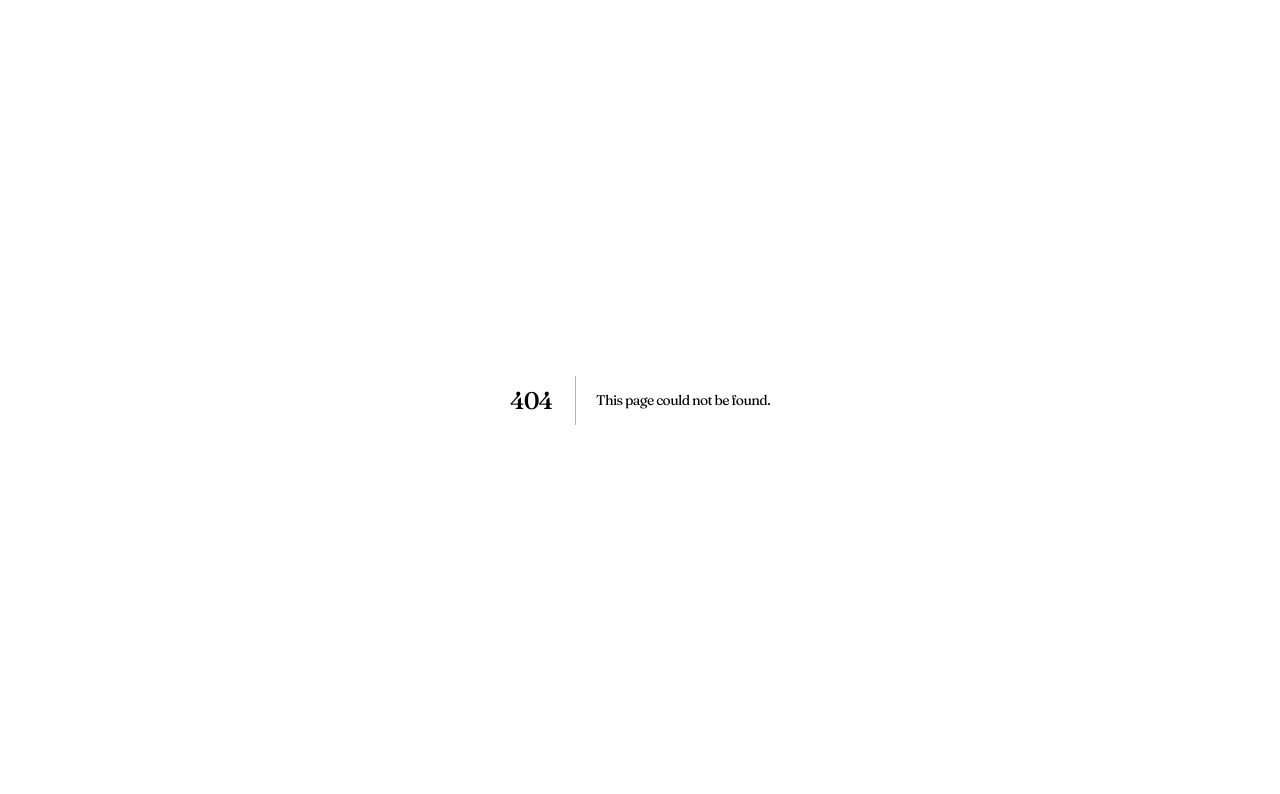
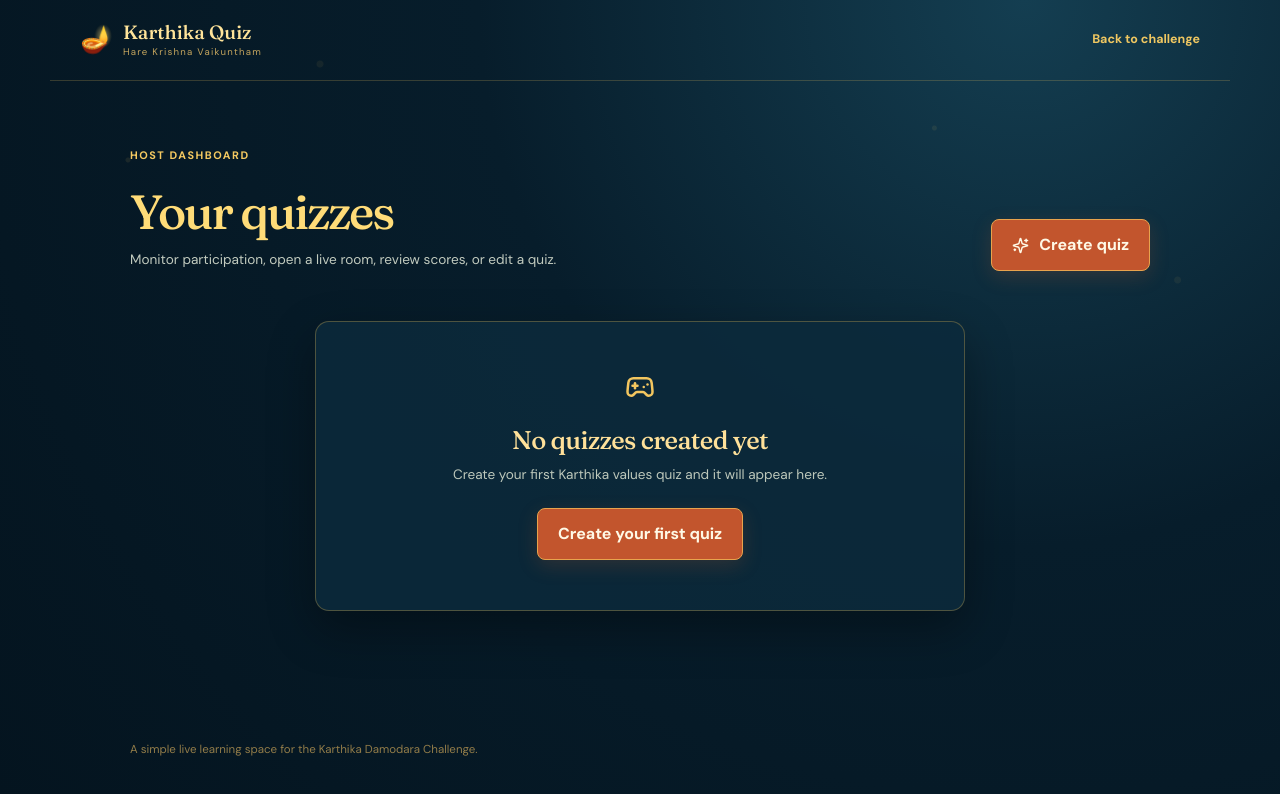
Before and after one commit to sarvajitaramadasa108/karthikadamodaravratham, a Next.js app: page /quizhost in a window 1280 px wide. Before the commit this address had no page. Shown: the top 794 px of the page. Built offline with nearby package versions, Linux system fonts and the light colour scheme.

Commit message:
Use separate host and participant quiz URLs

```diff
--- a/app/quiz/page.tsx
+++ b/app/quiz/page.tsx
@@ -6,5 +6,5 @@ export const metadata = {
 };
 
 export default function QuizPage() {
-  return <QuizPlatform />;
+  return <QuizPlatform initialMode="join" lockedMode="join" />;
 }
--- /dev/null
+++ b/app/quizhost/page.tsx
@@ -0,0 +1,7 @@
+import QuizPlatform from '@/components/QuizPlatform';
+
+export const metadata = { title: 'Host a Quiz | Karthika Quiz' };
+
+export default function QuizHostPage() {
+  return <QuizPlatform initialMode="hostDashboard" lockedMode="host" />;
+}
```
Also changed, not shown: app/quizjoin/page.tsx (added, +7 -0 lines).
